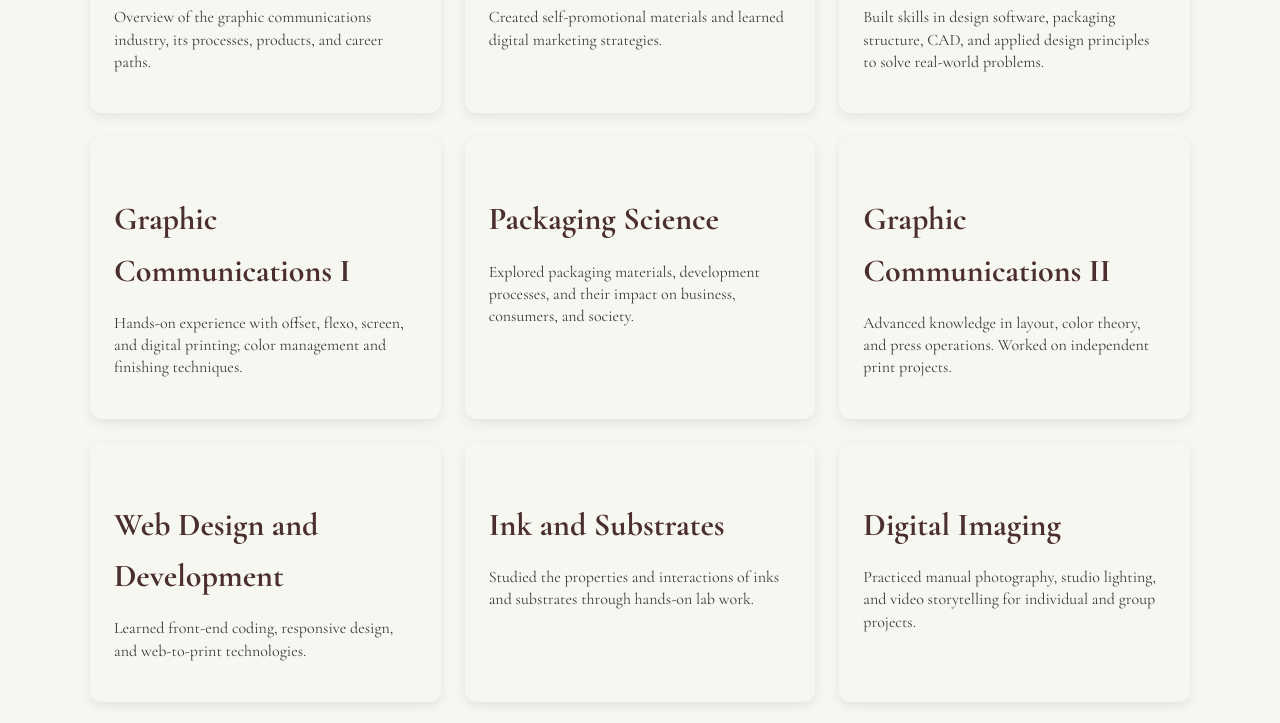
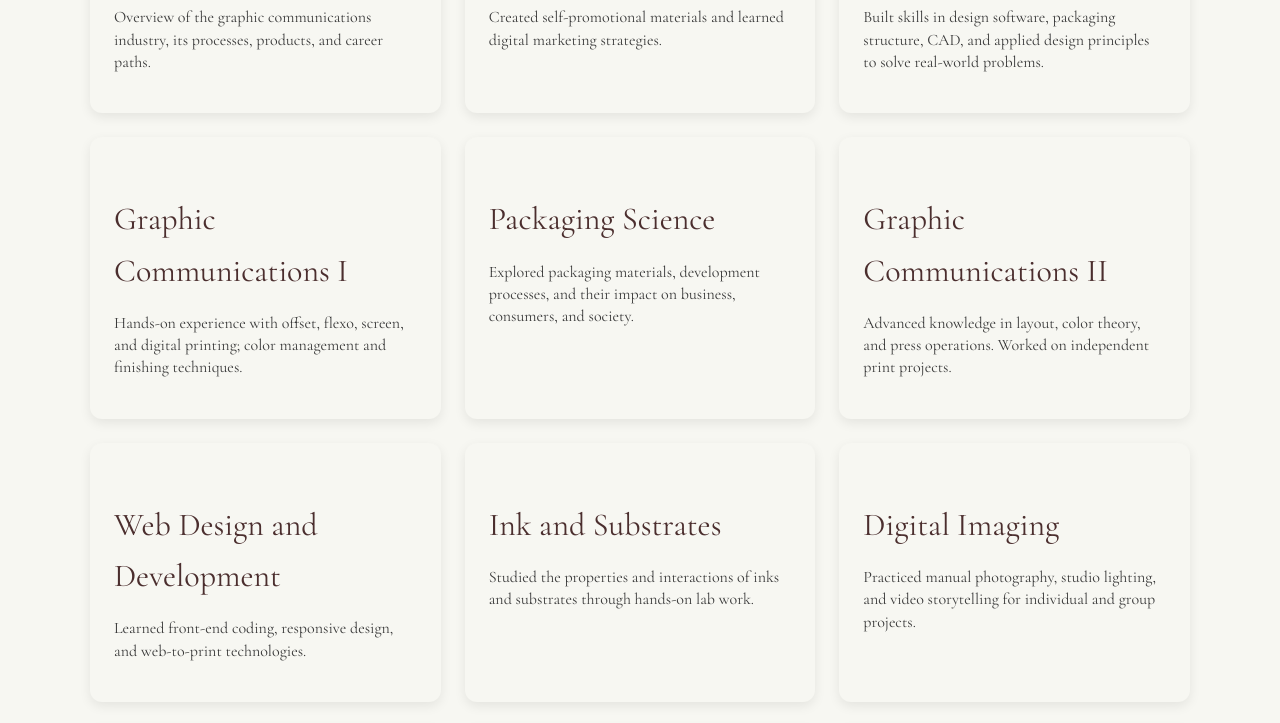
Before and after one commit to lauradlandrum/laurasportfolio, a plain HTML site: page academic.html in a window 1280 px wide. Shown: the part 569-1292 px from the top of the page. Drawn offline with nearby package versions, Linux system fonts and the light colour scheme; a web font is replaced by a local one.

Commit message:
Update styles-academic.css

```diff
--- a/styles-academic.css
+++ b/styles-academic.css
@@ -6,6 +6,11 @@ body {
   line-height: 1.6;
   padding: 1rem;
 }
+
+body, h1, h2, h3, h4, h5, h6, p, a, li, span, div {
+  font-weight: normal;
+}
+
 
 /* Navigation */
 .navbar {
```
